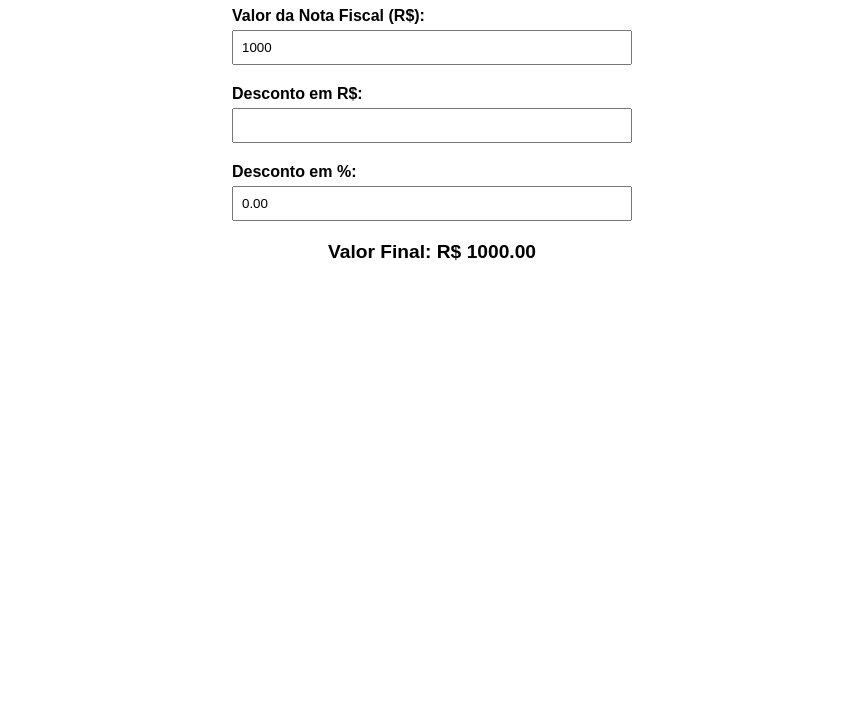
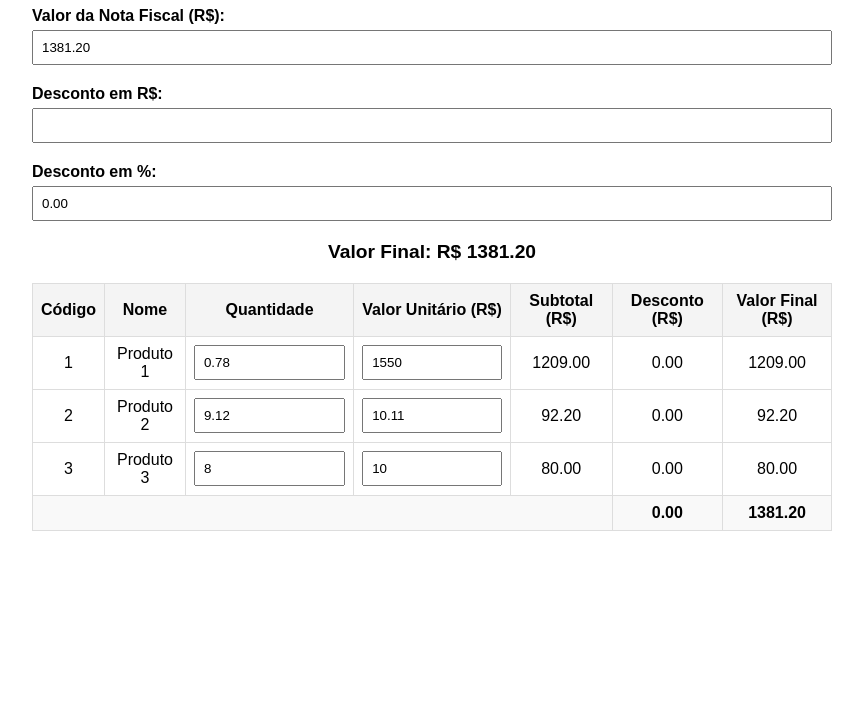
Before and after one commit to bitmaxsuporte/desconto, a plain HTML site: page index.html in a window 1280 px wide. Shown: the part 73-800 px from the top of the page, without its empty margins (208-1071 px from the left). Drawn offline with Linux system fonts and the light colour scheme.

Commit message:
Add files via upload

```diff
--- a/index.html
+++ b/index.html
@@ -1,5 +1,5 @@
 <!DOCTYPE html>
-<html lang="en">
+<html lang="pt-br">
 <head>
     <meta charset="UTF-8">
     <meta name="viewport" content="width=device-width, initial-scale=1.0">
@@ -10,7 +10,7 @@
             margin: 20px;
         }
         .container {
-            max-width: 400px;
+            max-width: 800px;
             margin: 0 auto;
         }
         .field {
@@ -32,81 +32,187 @@
             margin-top: 20px;
             text-align: center;
         }
+        table {
+            width: 100%;
+            border-collapse: collapse;
+            margin-top: 20px;
+        }
+        th, td {
+            border: 1px solid #ddd;
+            padding: 8px;
+            text-align: center;
+        }
+        th {
+            background-color: #f4f4f4;
+            font-weight: bold;
+        }
+        .totals-row td {
+            font-weight: bold;
+            background-color: #f9f9f9;
+        }
     </style>
 </head>
 <body>
     <div class="container">
         <h1>Cálculo de Desconto</h1>
         <div class="field">
-            <label for="nf-value">Valor da Nota Fiscal (R$):</label>
-            <input type="number" id="nf-value" value="1000" step="0.01" min="0">
+            <label for="valor-nf">Valor da Nota Fiscal (R$):</label>
+            <input type="number" id="valor-nf" value="0" step="0.01" min="0" readonly>
         </div>
         <div class="field">
-            <label for="discount-value">Desconto em R$:</label>
-            <input type="number" id="discount-value" step="0.01" min="0">
+            <label for="valor-desconto">Desconto em R$:</label>
+            <input type="number" id="valor-desconto" step="0.01" min="0">
         </div>
         <div class="field">
-            <label for="discount-percent">Desconto em %:</label>
-            <input type="number" id="discount-percent" step="0.01" min="0" max="100">
+            <label for="percentual-desconto">Desconto em %:</label>
+            <input type="number" id="percentual-desconto" step="0.01" min="0" max="100">
         </div>
         <div class="result">
-            <p>Valor Final: R$ <span id="final-value">0.00</span></p>
+            <p>Valor Final: R$ <span id="valor-final">0.00</span></p>
         </div>
+
+        <table>
+            <thead>
+                <tr>
+                    <th>Código</th>
+                    <th>Nome</th>
+                    <th>Quantidade</th>
+                    <th>Valor Unitário (R$)</th>
+                    <th>Subtotal (R$)</th>
+                    <th>Desconto (R$)</th>
+                    <th>Valor Final (R$)</th>
+                </tr>
+            </thead>
+            <tbody id="tabela-itens">
+                <!-- Linhas geradas dinamicamente -->
+            </tbody>
+            <tfoot>
+                <tr class="totals-row">
+                    <td colspan="5"></td>
+                    <td id="total-desconto">0.00</td>
+                    <td id="total-valor-final">0.00</td>
+                </tr>
+            </tfoot>
+        </table>
     </div>
 
     <script>
-        const nfValueInput = document.getElementById('nf-value');
-        const discountValueInput = document.getElementById('discount-value');
-        const discountPercentInput = document.getElementById('discount-percent');
-        const finalValueDisplay = document.getElementById('final-value');
+        const valorNFInput = document.getElementById('valor-nf');
+        const valorDescontoInput = document.getElementById('valor-desconto');
+        const percentualDescontoInput = document.getElementById('percentual-desconto');
+        const valorFinalDisplay = document.getElementById('valor-final');
+        const tabelaItens = document.getElementById('tabela-itens');
+        const totalDescontoDisplay = document.getElementById('total-desconto');
+        const totalValorFinalDisplay = document.getElementById('total-valor-final');
 
-        function updateFromDiscountValue() {
-            const nfValue = parseFloat(nfValueInput.value) || 0;
-            let discountValue = parseFloat(discountValueInput.value) || 0;
+        const itens = [
+            { codigo: 1, nome: "Produto 1", quantidade: 0.78, valorUnitario: 1550 },
+            { codigo: 2, nome: "Produto 2", quantidade: 9.12, valorUnitario: 10.11 },
+            { codigo: 3, nome: "Produto 3", quantidade: 8, valorUnitario: 10 },
+        ];
 
-            // Limita o desconto para não ser maior que o valor da nota fiscal
-            if (discountValue > nfValue) {
-                discountValue = nfValue;
-                discountValueInput.value = discountValue.toFixed(2);
+        // Função para calcular o valor da Nota Fiscal
+        function calcularValorNF() {
+            const totalSubtotal = itens.reduce((soma, item) => soma + item.quantidade * item.valorUnitario, 0);
+            valorNFInput.value = totalSubtotal.toFixed(2);
+            return totalSubtotal;
+        }
+
+        // Função para calcular os itens e aplicar o desconto
+        function calcularItens(valorDesconto) {
+            const totalSubtotal = calcularValorNF();
+            let totalDesconto = 0;
+            let totalValorFinal = 0;
+
+            tabelaItens.innerHTML = '';
+            itens.forEach((item, index) => {
+                const subtotal = item.quantidade * item.valorUnitario;
+                const descontoItem = (subtotal / totalSubtotal) * valorDesconto;
+                const valorFinal = subtotal - descontoItem;
+
+                totalDesconto += descontoItem;
+                totalValorFinal += valorFinal;
+
+                const linha = document.createElement('tr');
+                linha.innerHTML = `
+                    <td>${item.codigo}</td>
+                    <td>${item.nome}</td>
+                    <td><input type="number" value="${item.quantidade}" min="0" step="1" data-index="${index}" class="input-quantidade"></td>
+                    <td><input type="number" value="${item.valorUnitario}" min="0" step="0.01" data-index="${index}" class="input-preco-unitario"></td>
+                    <td>${subtotal.toFixed(2)}</td>
+                    <td>${descontoItem.toFixed(2)}</td>
+                    <td>${valorFinal.toFixed(2)}</td>
+                `;
+                tabelaItens.appendChild(linha);
+            });
+
+            totalDescontoDisplay.textContent = totalDesconto.toFixed(2);
+            totalValorFinalDisplay.textContent = totalValorFinal.toFixed(2);
+
+            adicionarListeners();
+        }
+
+        // Função para adicionar listeners aos inputs de quantidade e preço unitário
+        function adicionarListeners() {
+            document.querySelectorAll('.input-quantidade').forEach(input => {
+                input.addEventListener('change', (evento) => {
+                    const index = evento.target.getAttribute('data-index');
+                    itens[index].quantidade = parseFloat(evento.target.value.replace(',', '.')) || 0;
+                    atualizarPorValorDesconto();
+                });
+            });
+
+            document.querySelectorAll('.input-preco-unitario').forEach(input => {
+                input.addEventListener('change', (evento) => {
+                    const index = evento.target.getAttribute('data-index');
+                    itens[index].valorUnitario = parseFloat(evento.target.value.replace(',', '.')) || 0;
+                    atualizarPorValorDesconto();
+                });
+            });
+        }
+
+        // Função para atualizar o valor final a partir do valor de desconto
+        function atualizarPorValorDesconto() {
+            const valorNF = calcularValorNF();
+            let valorDesconto = parseFloat(valorDescontoInput.value) || 0;
+
+            if (valorDesconto > valorNF) {
+                valorDesconto = valorNF;
+                valorDescontoInput.value = valorDesconto.toFixed(2);
             }
 
-            // Atualiza o desconto em %
-            const discountPercent = (discountValue / nfValue) * 100;
-            discountPercentInput.value = discountPercent.toFixed(2);
+            const percentualDesconto = (valorDesconto / valorNF) * 100;
+            percentualDescontoInput.value = percentualDesconto.toFixed(2);
 
-            // Atualiza o valor final
-            const finalValue = nfValue - discountValue;
-            finalValueDisplay.textContent = finalValue.toFixed(2);
+            const valorFinal = valorNF - valorDesconto;
+            valorFinalDisplay.textContent = valorFinal.toFixed(2);
+
+            calcularItens(valorDesconto);
         }
 
-        function updateFromDiscountPercent() {
-            const nfValue = parseFloat(nfValueInput.value) || 0;
-            let discountPercent = parseFloat(discountPercentInput.value) || 0;
+        // Função para atualizar o valor final a partir do percentual de desconto
+        function atualizarPorPercentualDesconto() {
+            const valorNF = calcularValorNF();
+            let percentualDesconto = parseFloat(percentualDescontoInput.value) || 0;
 
-            // Limita a porcentagem para no máximo 100%
-            if (discountPercent > 100) {
-                discountPercent = 100;
-                discountPercentInput.value = discountPercent.toFixed(2);
+            if (percentualDesconto > 100) {
+                percentualDesconto = 100;
+                percentualDescontoInput.value = percentualDesconto.toFixed(2);
             }
 
-            // Atualiza o desconto em R$
-            const discountValue = (discountPercent / 100) * nfValue;
-            discountValueInput.value = discountValue.toFixed(2);
+            const valorDesconto = (percentualDesconto / 100) * valorNF;
+            valorDescontoInput.value = valorDesconto.toFixed(2);
 
-            // Atualiza o valor final
-            const finalValue = nfValue - discountValue;
-            finalValueDisplay.textContent = finalValue.toFixed(2);
+            const valorFinal = valorNF - valorDesconto;
+            valorFinalDisplay.textContent = valorFinal.toFixed(2);
+
+            calcularItens(valorDesconto);
         }
 
-        // Adiciona os eventos para atualização dinâmica
-        discountValueInput.addEventListener('input', updateFromDiscountValue);
-        discountPercentInput.addEventListener('input', updateFromDiscountPercent);
-        nfValueInput.addEventListener('input', () => {
-            updateFromDiscountValue(); // Atualiza quando o valor da nota fiscal muda
-        });
+        valorDescontoInput.addEventListener('input', atualizarPorValorDesconto);
+        percentualDescontoInput.addEventListener('input', atualizarPorPercentualDesconto);
 
-        // Inicializa com valores padrão
-        updateFromDiscountValue();
+        atualizarPorValorDesconto();
     </script>
 </body>
 </html>
```
